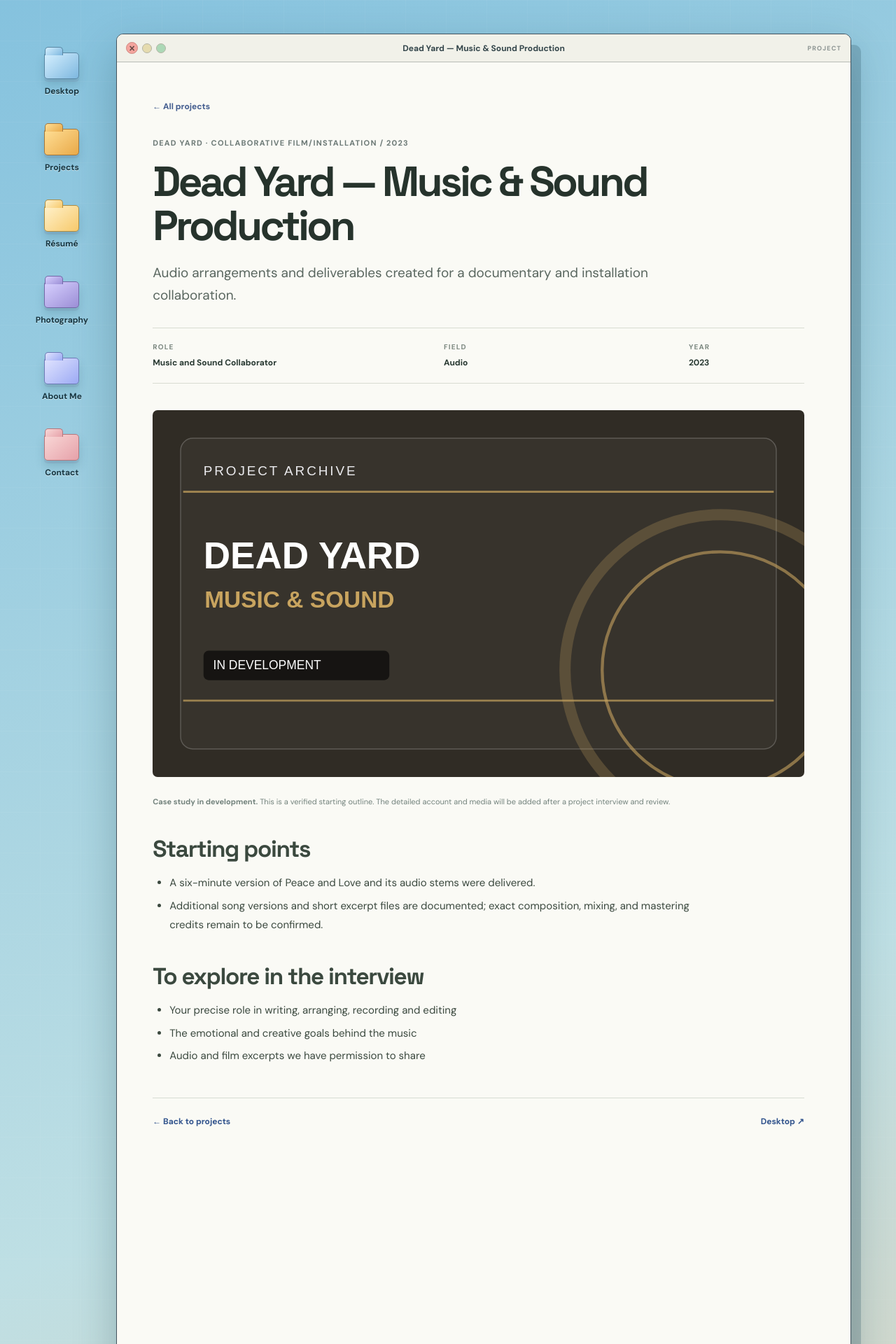
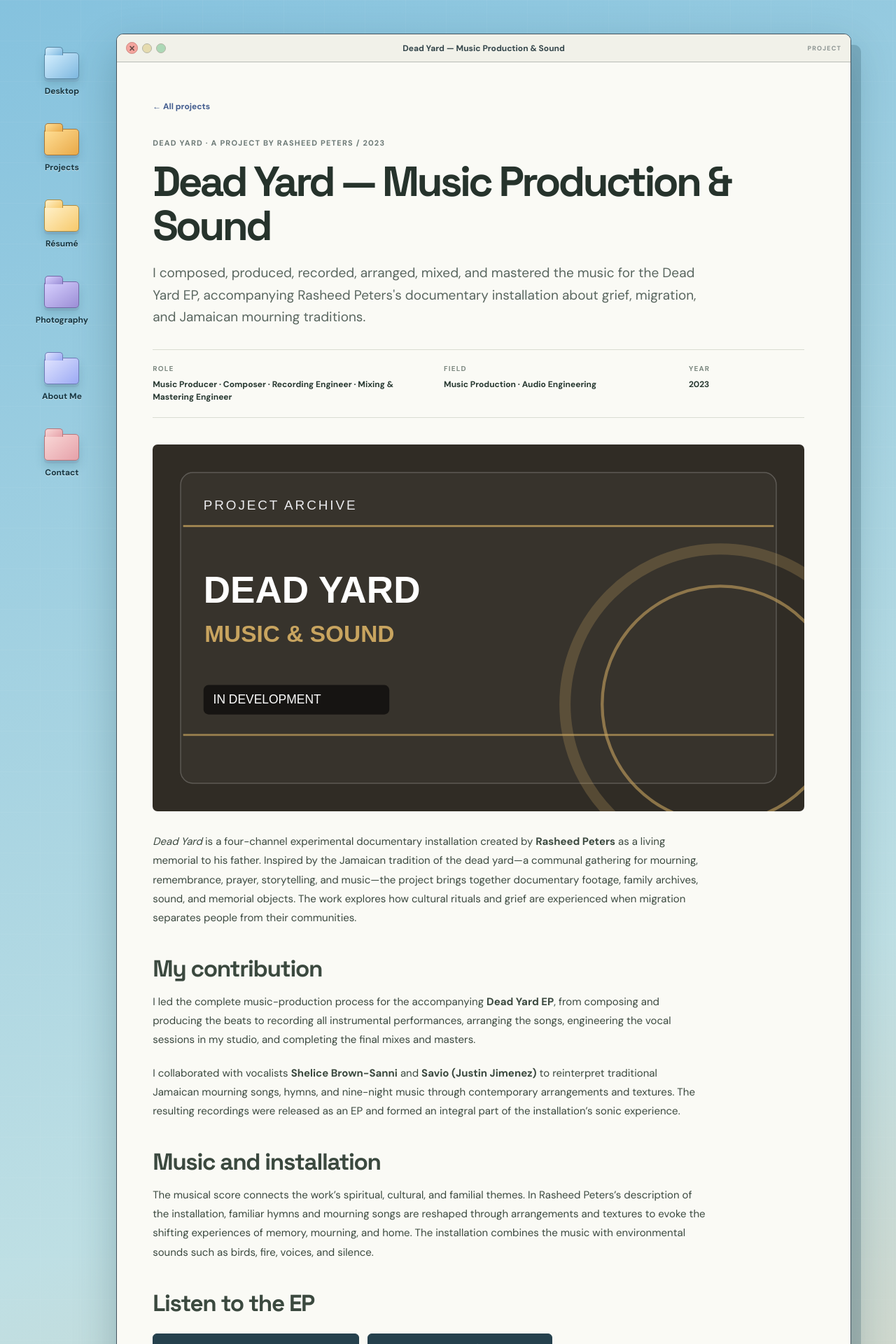
Before and after one commit to betheladekogbe/betheladekogbe.github.io, a Jekyll site: the page built from _projects/dead-yard.md, in a window 1280 px wide. Shown: the top 1920 px of the page at 70% size. Built offline with Jekyll 4.4.1, drawn with Linux system fonts in a browser that asks for light colours; some of the changed text lies outside the part shown.

Commit message:
Publish Dead Yard music production case study and documented credits

```diff
--- a/_projects/dead-yard.md
+++ b/_projects/dead-yard.md
@@ -1,26 +1,52 @@
 ---
-title: "Dead Yard — Music & Sound Production"
-organization: "Dead Yard · Collaborative Film/Installation"
+title: "Dead Yard — Music Production & Sound"
+organization: "Dead Yard · A project by Rasheed Peters"
 year: "2023"
-date: 2023-06-08
-category: "Audio"
-role: "Music and Sound Collaborator"
-summary: "Audio arrangements and deliverables created for a documentary and installation collaboration."
+date: 2023-06-09
+category: "Music Production · Audio Engineering"
+role: "Music Producer · Composer · Recording Engineer · Mixing & Mastering Engineer"
+summary: "I composed, produced, recorded, arranged, mixed, and mastered the music for the Dead Yard EP, accompanying Rasheed Peters's documentary installation about grief, migration, and Jamaican mourning traditions."
 featured: false
 order: 12
 art: series
 image: "/assets/images/projects/dead-yard-draft.svg"
-image_alt: "Draft project cover for Dead Yard — Music & Sound Production"
-status: "In development"
+image_alt: "Dead Yard EP artwork"
 ---
 
-<p class="portfolio-caption"><strong>Case study in development.</strong> This is a verified starting outline. The detailed account and media will be added after a project interview and review.</p>
+*Dead Yard* is a four-channel experimental documentary installation created by **Rasheed Peters** as a living memorial to his father. Inspired by the Jamaican tradition of the dead yard—a communal gathering for mourning, remembrance, prayer, storytelling, and music—the project brings together documentary footage, family archives, sound, and memorial objects. The work explores how cultural rituals and grief are experienced when migration separates people from their communities.
 
-## Starting points
-- A six-minute version of Peace and Love and its audio stems were delivered.
-- Additional song versions and short excerpt files are documented; exact composition, mixing, and mastering credits remain to be confirmed.
+## My contribution
 
-## To explore in the interview
-- Your precise role in writing, arranging, recording and editing
-- The emotional and creative goals behind the music
-- Audio and film excerpts we have permission to share
+I led the complete music-production process for the accompanying **Dead Yard EP**, from composing and producing the beats to recording all instrumental performances, arranging the songs, engineering the vocal sessions in my studio, and completing the final mixes and masters.
+
+I collaborated with vocalists **Shelice Brown-Sanni** and **Savio (Justin Jimenez)** to reinterpret traditional Jamaican mourning songs, hymns, and nine-night music through contemporary arrangements and textures. The resulting recordings were released as an EP and formed an integral part of the installation's sonic experience.
+
+## Music and installation
+
+The musical score connects the work's spiritual, cultural, and familial themes. In Rasheed Peters's description of the installation, familiar hymns and mourning songs are reshaped through arrangements and textures to evoke the shifting experiences of memory, mourning, and home. The installation combines the music with environmental sounds such as birds, fire, voices, and silence.
+
+## Listen to the EP
+
+<div class="portfolio-links">
+  <a class="portfolio-link" href="https://soundcloud.com/bethelade/sets/dead-yard" target="_blank" rel="noopener noreferrer">Listen to the Dead Yard EP on SoundCloud ↗</a>
+  <a class="portfolio-link" href="https://www.rasheedpeters.com/installation/dead-yard" target="_blank" rel="noopener noreferrer">Explore Rasheed Peters's installation ↗</a>
+</div>
+
+<iframe title="Dead Yard EP — SoundCloud playlist" width="100%" height="350" scrolling="no" frameborder="no" allow="autoplay" loading="lazy" src="https://w.soundcloud.com/player/?url=https%3A%2F%2Fsoundcloud.com%2Fbethelade%2Fsets%2Fdead-yard&amp;color=%2341d9f0&amp;auto_play=false&amp;hide_related=true&amp;show_comments=false"></iframe>
+
+## Exhibition
+
+*Dead Yard* was presented on **June 9, 2023**, as part of **Northwestern University's Documentary Media MFA Showcase**. It appeared in *Binding Domains*, a showcase presentation alongside Laura Gede's *Passive Transport*. Marquise Mays's contemporary review also describes the installation in Northwestern University's Abbot Hall.
+
+## Credits
+
+- **Project creator / installation:** Rasheed Peters
+- **Music production, composition, instrumental recording, arrangement, vocal recording engineering, mixing and mastering:** Bethel Adekogbe
+- **Vocalists:** Shelice Brown-Sanni and Savio (Justin Jimenez)
+
+## Press and references
+
+<div class="portfolio-links">
+  <a class="portfolio-link" href="https://www.rasheedpeters.com/stepping-into-the-dead-yard-essay-by-marquise-mays-2023" target="_blank" rel="noopener noreferrer">Stepping Into the Dead Yard — Marquise Mays (2023) ↗</a>
+  <a class="portfolio-link" href="https://www.blockmuseum.northwestern.edu/cinema/2023/universal-particulars-signal-to-noise---documentary-media-mfa-showcase.html" target="_blank" rel="noopener noreferrer">Documentary Media MFA Showcase — Northwestern University / The Block Museum (2023) ↗</a>
+</div>
```
